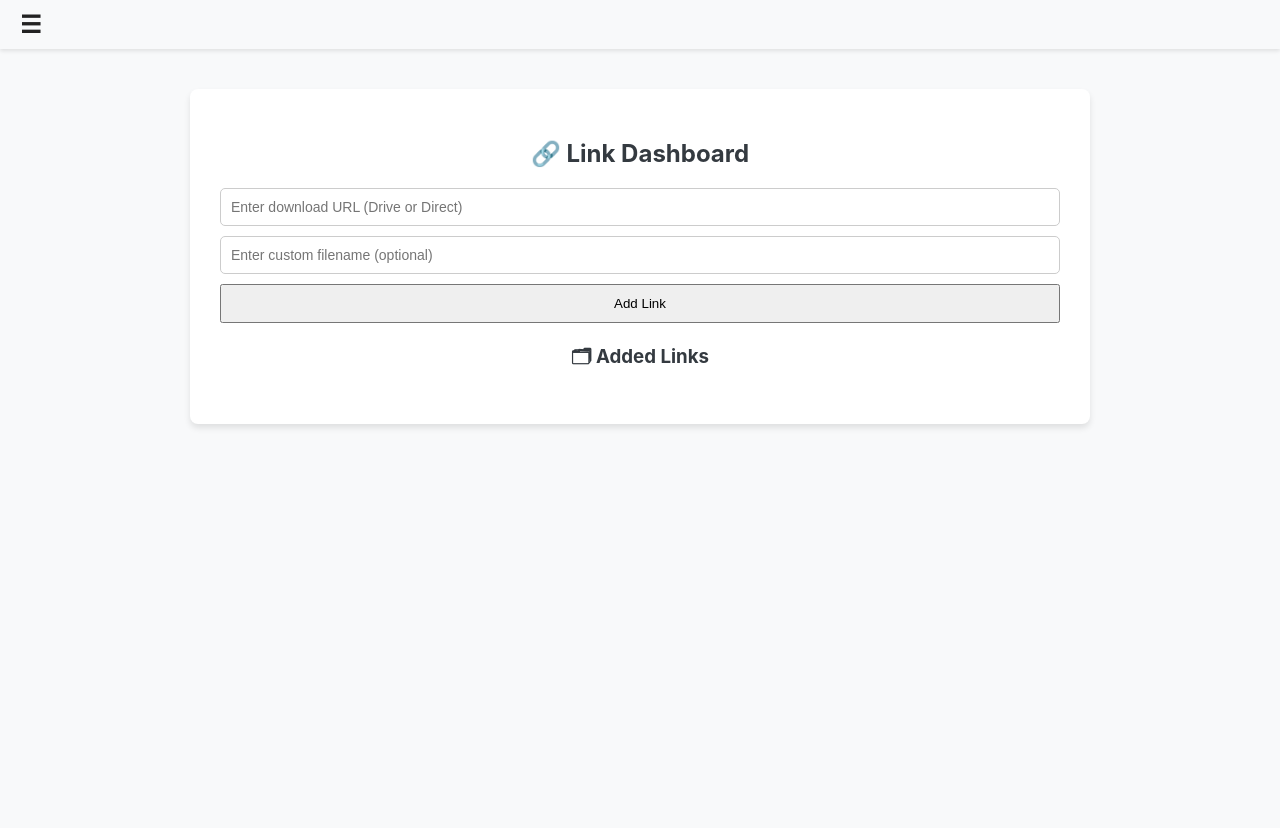
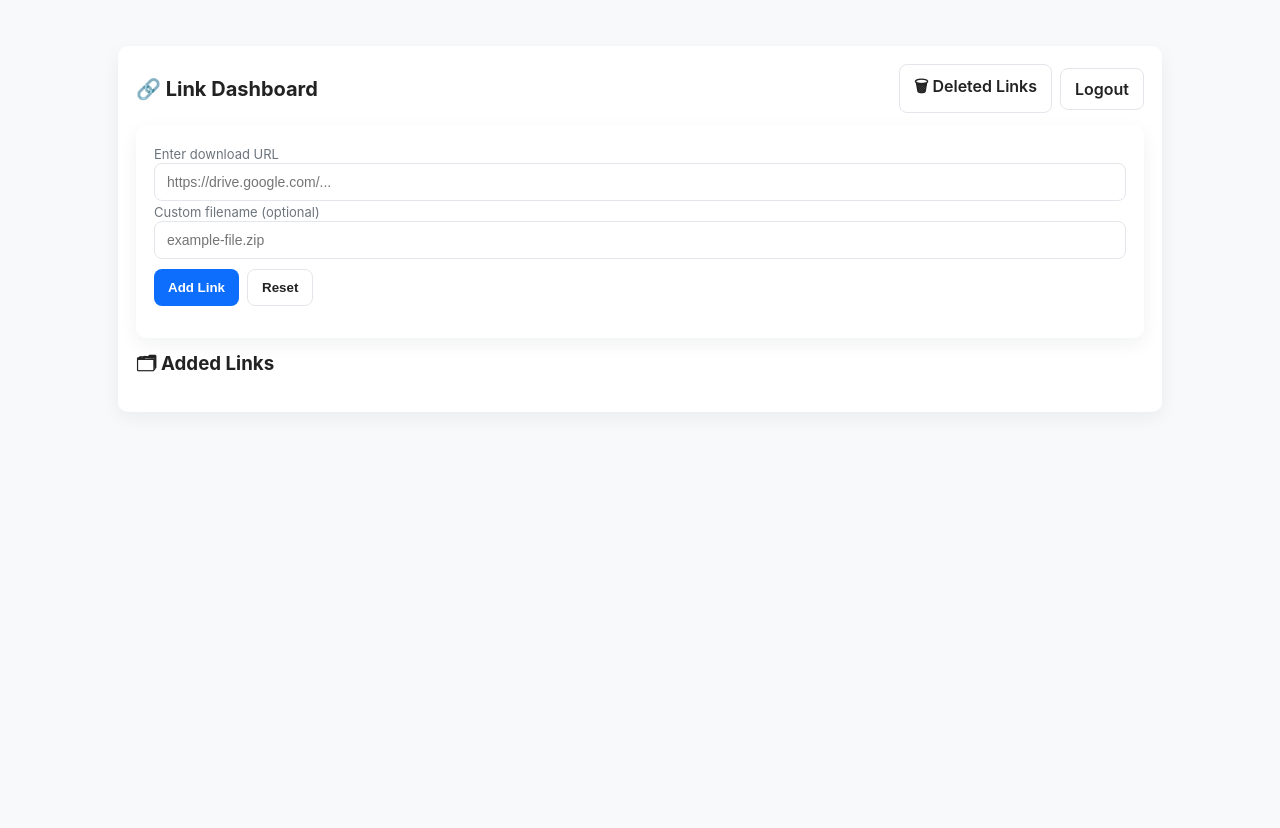
Before and after one commit to Nayem5522/Clou2, a Flask app: page /dashboard in a window 1280 px wide. Before the commit the page ends 428 px from the top, so only its background shows below. Run offline with Flask 3, Linux system fonts and the light colour scheme; the visitor is signed in with stand-in values (Sample User, id 1); data that the repository does not hold is empty.

Commit message:
Update dashboard.html

```diff
--- a/server/templates/dashboard.html
+++ b/server/templates/dashboard.html
@@ -1,156 +1,103 @@
-<!-- START OF FILE server/templates/dashboard.html -->
-
 <!DOCTYPE html>
-<html lang="en">
+<html lang="bn">
 <head>
-    <meta charset="UTF-8">
+  <meta charset="utf-8" />
   <title>Dashboard</title>
-    <!-- Making it mobile-friendly -->
-    <meta name="viewport" content="width=device-width, initial-scale=1.0">
+  <meta name="viewport" content="width=device-width,initial-scale=1" />
   <link rel="stylesheet" href="/static/style.css">
-    <style>
-        /* Your existing styles */
-        body { font-family: -apple-system, BlinkMacSystemFont, "Segoe UI", Roboto, "Helvetica Neue", Arial, sans-serif; background-color: #f8f9fa; margin: 0; padding: 0; }
-        .container { max-width: 900px; margin: 40px auto; background: white; padding: 30px; border-radius: 8px; box-shadow: 0 4px 6px rgba(0,0,0,0.1); }
-        h2, h3 { text-align: center; color: #343a40; }
-        #addLinkForm { display: flex; flex-direction: column; gap: 10px; margin-bottom: 20px; }
-        #addLinkForm input { padding: 10px; border-radius: 5px; border: 1px solid #ccc; }
-        #addLinkForm button { padding: 10px; }
-        ul { list-style: none; padding: 0; }
-        li { display: flex; flex-wrap: wrap; justify-content: space-between; align-items: center; padding: 12px 0; border-bottom: 1px solid #dee2e6; }
-        li:last-child { border-bottom: none; }
-        .file-info { color: #495057; word-break: break-all; margin-bottom: 10px; width: 100%; }
-        .file-actions { width: 100%; text-align: right; }
-        .file-actions form { display: inline; }
-        .file-actions a, .file-actions button { text-decoration: none; padding: 6px 12px; border-radius: 5px; color: white; border: none; cursor: pointer; font-size: 14px; white-space: nowrap; margin-left: 5px; }
-        .view-btn { background-color: #007bff; } .view-btn:hover { background-color: #0069d9; }
-        .direct-btn { background-color: #28a745; } .direct-btn:hover { background-color: #218838; }
-        .original-btn { background-color: #6c757d; } .original-btn:hover { background-color: #5a6268; }
-        .delete-btn { background-color: #dc3545; } .delete-btn:hover { background-color: #c82333; }
-        #formStatus { text-align: center; margin-top: 10px; font-weight: bold; }
-
-        /* --- STYLES FOR THE NEW ADMIN MENU --- */
-        .admin-menu-container { position: sticky; top: 0; background-color: #f8f9fa; z-index: 1000; padding: 10px 20px; box-shadow: 0 2px 4px rgba(0,0,0,0.1); }
-        .admin-menu-button { font-size: 24px; font-weight: bold; cursor: pointer; }
-        .admin-menu { display: none; position: absolute; top: 50px; left: 20px; background: white; border-radius: 8px; box-shadow: 0 4px 10px rgba(0,0,0,0.2); list-style: none; padding: 10px 0; margin: 0; z-index: 999; }
-        .admin-menu li a { display: block; padding: 10px 20px; text-decoration: none; color: #333; }
-        .admin-menu li a:hover { background-color: #f0f0f0; }
-
-        /* Media query for better mobile view */
-        @media (min-width: 600px) {
-            .file-info { width: auto; margin-bottom: 0; }
-            .file-actions { width: auto; }
-        }
-    </style>
 </head>
 <body>
-    <!-- --- THE NEW ADMIN MENU --- -->
-    <div class="admin-menu-container">
-        <div class="admin-menu-button" onclick="toggleMenu()">☰</div>
-        <ul class="admin-menu" id="adminMenu">
-            <li><a href="/admin/ads">Manage Ads</a></li>
-            <li><a href="/logout">Logout</a></li>
-        </ul>
+  <div class="container">
+    <div class="card">
+      <div class="header">
+        <h2>🔗 Link Dashboard</h2>
+        <div style="display:flex;gap:8px;align-items:center;">
+          <a class="btn btn-ghost" href="/deleted">🗑 Deleted Links</a>
+          <a class="btn btn-ghost" href="/logout">Logout</a>
+        </div>
       </div>
 
-    <!-- Your existing container and content -->
-    <div class="container">
-        <h2>🔗 Link Dashboard</h2>
-        <form id="addLinkForm">
-            <input type="url" name="url" id="urlInput" placeholder="Enter download URL (Drive or Direct)" required>
-            <input type="text" name="filename" id="filenameInput" placeholder="Enter custom filename (optional)">
-            <button type="submit">Add Link</button>
+      <form id="addLinkForm" class="card" style="margin-bottom:12px;">
+        <label for="urlInput" class="text-muted" style="font-size:13px;margin-bottom:6px;">Enter download URL</label>
+        <input id="urlInput" type="url" name="url" placeholder="https://drive.google.com/..." required>
+        <label for="filenameInput" class="text-muted" style="font-size:13px;margin-top:8px;">Custom filename (optional)</label>
+        <input id="filenameInput" type="text" name="filename" placeholder="example-file.zip">
+        <div style="display:flex; gap:8px; margin-top:10px;">
+          <button type="submit" class="btn btn-primary">Add Link</button>
+          <button type="reset" class="btn btn-ghost">Reset</button>
+        </div>
+        <p id="formStatus" class="status"></p>
       </form>
-        <p id="formStatus"></p>
-        <h3>🗂 Added Links</h3>
-        <ul id="linkList">
+
+      <h3 style="margin:6px 0 12px 0;">🗂 Added Links</h3>
+      <ul id="linkList" class="file-list">
         {% for link in links %}
-            <li id="link-{{ link._id }}">
-                <span class="file-info">{{ link.filename }}</span>
+        <li class="file-item" id="link-{{ link._id }}">
+          <div class="file-info">
+            <div style="font-weight:700;">{{ link.filename }}</div>
+            <div class="file-meta">Added: {{ link.added_at }} • {{ link.original_url }}</div>
+          </div>
+
           <div class="file-actions">
-                    <a href="/download/{{ link._id }}" class="view-btn">View</a>
-                    <a href="/direct/{{ link._id }}" class="direct-btn" target="_blank">Direct</a>
-                    <a href="{{ link.original_url }}" class="original-btn" target="_blank">Original</a>
-                    <form action="/delete/{{ link._id }}" method="POST" onsubmit="return confirm('Are you sure?');">
-                        <button type="submit" class="delete-btn">Delete</button>
+            <a class="btn btn-ghost" href="/download/{{ link._id }}">View</a>
+            <a class="btn btn-ghost" target="_blank" href="{{ link.original_url }}">Original</a>
+            <form action="/delete/{{ link._id }}" method="POST" style="display:inline;">
+              <button type="submit" class="btn btn-ghost">Delete</button>
             </form>
           </div>
         </li>
         {% endfor %}
       </ul>
-        <!-- Removed the old logout button as it's now in the menu -->
+    </div>
   </div>
 
   <script>
-        // --- NEW JAVASCRIPT FOR THE MENU ---
-        function toggleMenu() {
-            const menu = document.getElementById('adminMenu');
-            if (menu.style.display === 'block') {
-                menu.style.display = 'none';
-            } else {
-                menu.style.display = 'block';
-            }
-        }
-
-        // Hide menu if user clicks outside of it
-        document.addEventListener('click', function(event) {
-            const menu = document.getElementById('adminMenu');
-            const button = document.querySelector('.admin-menu-button');
-            if (!menu.contains(event.target) && !button.contains(event.target)) {
-                menu.style.display = 'none';
-            }
-        });
-
-        // Your existing Javascript for adding links
-        const addLinkForm = document.getElementById('addLinkForm');
+    document.getElementById('addLinkForm').addEventListener('submit', function(e){
+      e.preventDefault();
       const urlInput = document.getElementById('urlInput');
       const filenameInput = document.getElementById('filenameInput');
       const formStatus = document.getElementById('formStatus');
-        const linkList = document.getElementById('linkList');
-        addLinkForm.addEventListener('submit', (e) => {
-            e.preventDefault();
+
       const url = urlInput.value.trim();
       const filename = filenameInput.value.trim();
-            if (!url) return;
+
+      if (!url) { formStatus.textContent = 'Please enter a URL.'; formStatus.style.color='red'; return; }
+
       formStatus.textContent = 'Adding link...';
       formStatus.style.color = '#333';
+
       fetch('/api/add_link', {
-                method: 'POST',
-                headers: { 'Content-Type': 'application/json' },
-                body: JSON.stringify({ url, filename })
+        method: 'POST', headers: {'Content-Type':'application/json'}, body: JSON.stringify({url, filename})
       })
-            .then(response => response.json())
-            .then(data => {
-                if (data.status === 'success') {
+      .then(r=>r.json())
+      .then(data=>{
+        if (data.status==='success'){
           formStatus.innerHTML = `✅ Link for <strong>${data.link.filename}</strong> added successfully!`;
-                    formStatus.style.color = 'green';
+          formStatus.style.color='green';
+          // prepend new link
+          const linkList = document.getElementById('linkList');
           const newLink = data.link;
-                    const newListItem = document.createElement('li');
-                    newListItem.id = `link-${newLink._id}`;
-                    newListItem.innerHTML = `
-                        <span class="file-info">${newLink.filename}</span>
+          const li = document.createElement('li');
+          li.className='file-item'; li.id=`link-${newLink._id}`;
+          li.innerHTML = `
+            <div class="file-info">
+              <div style="font-weight:700;">${newLink.filename}</div>
+              <div class="file-meta">Just now • ${url}</div>
+            </div>
             <div class="file-actions">
-                            <a href="/download/${newLink._id}" class="view-btn">View</a>
-                            <a href="/direct/${newLink._id}" class="direct-btn" target="_blank">Direct</a>
-                            <a href="${url}" class="original-btn" target="_blank">Original</a>
-                            <form action="/delete/${newLink._id}" method="POST" onsubmit="return confirm('Are you sure?');">
-                                <button type="submit" class="delete-btn">Delete</button>
-                            </form>
+              <a class="btn btn-ghost" href="/download/${newLink._id}">View</a>
+              <a class="btn btn-ghost" target="_blank" href="${url}">Original</a>
+              <form action="/delete/${newLink._id}" method="POST" style="display:inline;"><button type="submit" class="btn btn-ghost">Delete</button></form>
             </div>
           `;
-                    linkList.prepend(newListItem);
-                    addLinkForm.reset();
+          linkList.prepend(li);
+          document.getElementById('addLinkForm').reset();
         } else {
-                    formStatus.textContent = `❌ Failed: ${data.message}`;
-                    formStatus.style.color = 'red';
+          formStatus.textContent = `❌ Failed: ${data.message || 'Unknown error'}`; formStatus.style.color='red';
         }
       })
-            .catch(error => {
-                formStatus.textContent = '❌ An error occurred.';
-                formStatus.style.color = 'red';
-            });
+      .catch(err=>{ formStatus.textContent='❌ An error occurred while adding the link.'; formStatus.style.color='red'; console.error(err); });
     });
   </script>
 </body>
 </html>
-<!-- END OF FILE server/templates/dashboard.html -->
```
Lines whose indentation alone changed are shown as unchanged.
